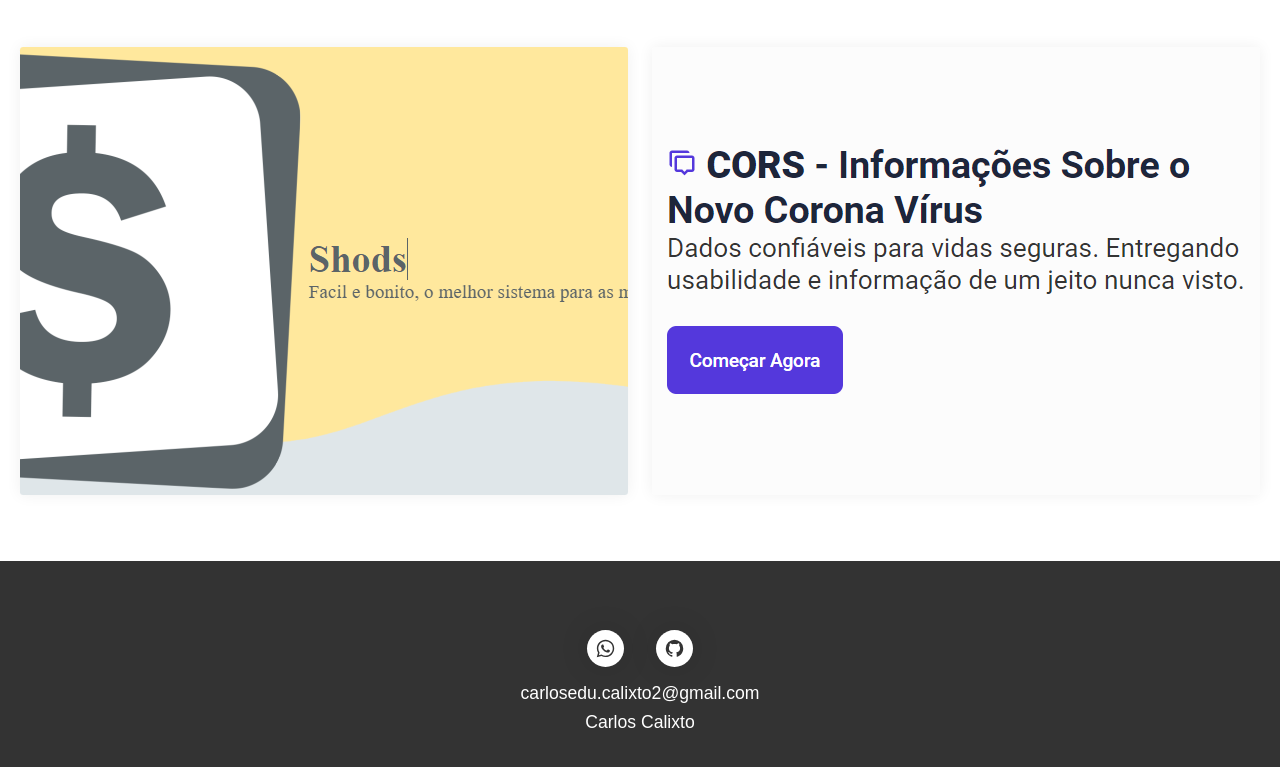
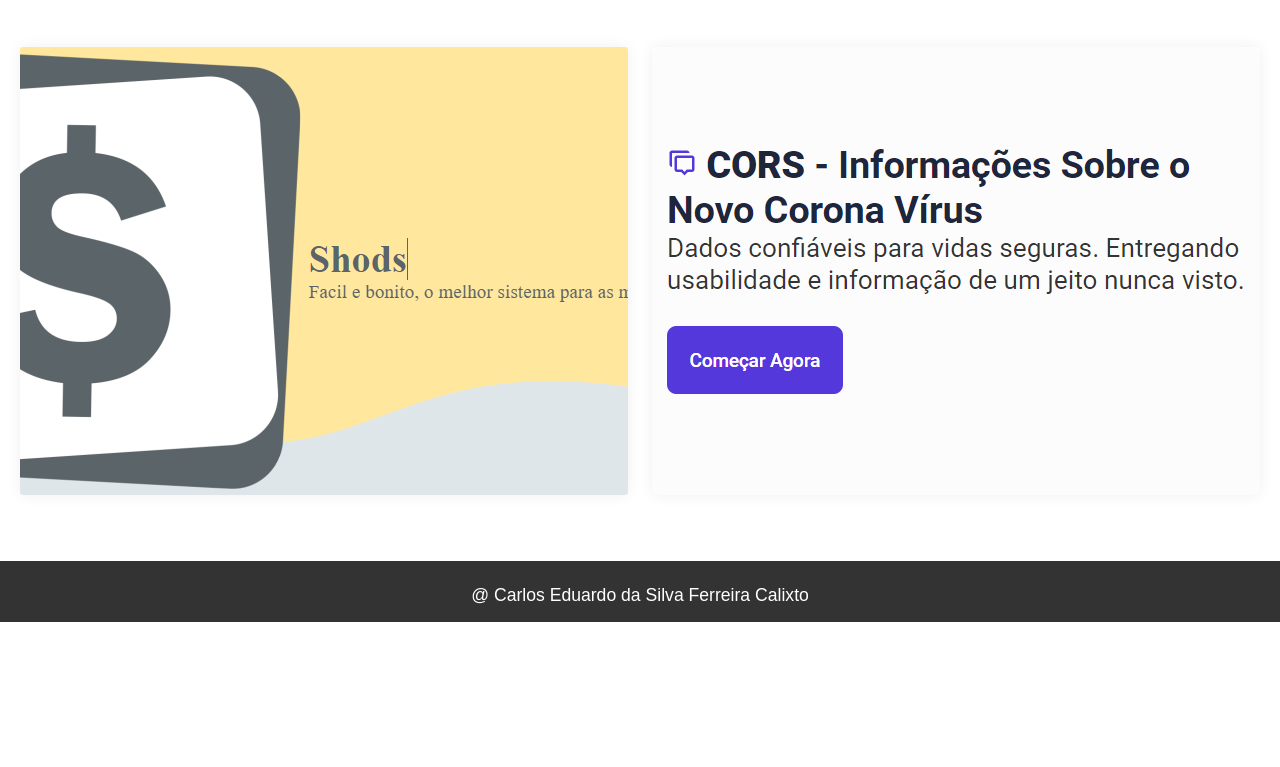
Before and after one commit to euccalixto/portfolio_workana, a plain HTML site: page index.html in a window 1280 px wide. Shown: the part 2556-3323 px from the top of the page. After the commit the page ends 3178 px from the top, so only its background shows below. Drawn offline with nearby package versions, Linux system fonts and the light colour scheme.

Commit message:
make changes to workana

```diff
--- a/index.html
+++ b/index.html
@@ -174,17 +174,7 @@
       </div>
     </article>
     <footer>
-      <div class="networks">
-        <a title="Começar conversa" target="_blank" href="https://api.whatsapp.com/send?phone=5516974046412">
-          <img src="./assets/whatsapp.svg" alt="ícone do Whatsapp">
-        </a>
-        <a title="Ver github" target="_blank" href="https://github.com/euccalixto">
-          <img src="./assets/github.svg" alt="ícone do Github">
-        </a>
-      </div>
-      <p title="Meu email">carlosedu.calixto2@gmail.com</p>
-      <p class="name">Carlos Calixto</p>
-
+      <p class="name">@ Carlos Eduardo da Silva Ferreira Calixto</p>
     </footer>
   </main>
   <script>
--- a/styles/style.css
+++ b/styles/style.css
@@ -722,7 +722,8 @@ article.portfolio .projects .project .img.cors {
 }
 
 footer {
-  min-height: 30vh;
+  /* min-height: 30vh; */
+  padding: 1rem;
   margin-top: 4rem;
   background-color: var(--secondary);
   display: flex;
```
Also changed, not shown: sad.txt (added).
